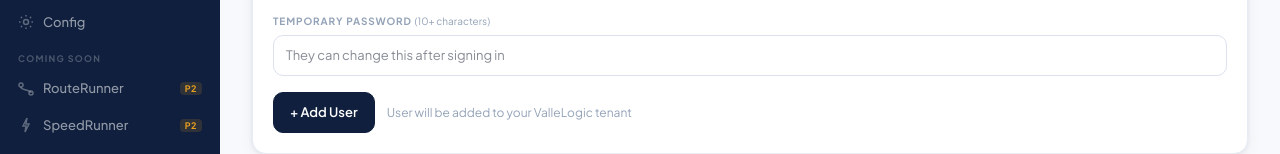
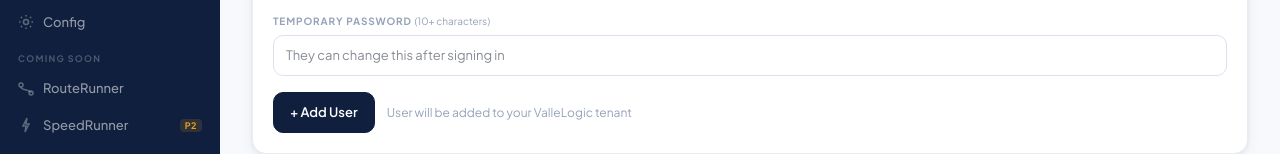
Before and after one commit to MDValleLogic/netrunner-dashboard, a Next.js app: page /settings/users in a window 1280 px wide. Shown: the part 286-440 px from the top of the page. Built offline with nearby package versions, Linux system fonts and the light colour scheme; no server answers; the database is empty; sample sign-in values are in the browser's storage.

Commit message:
feat: enable RouteRunner in sidebar

```diff
--- a/components/DashboardShell.tsx
+++ b/components/DashboardShell.tsx
@@ -26,7 +26,7 @@ const NAV = [
     { href: "/webrunner/config",  label: "Config",        icon: "settings" },
   ]},
   { section: "Coming Soon", links: [
-    { href: "/routerunner",   label: "RouteRunner",   icon: "route",    phase: "P2", disabled: true },
+    { href: "/routerunner",   label: "RouteRunner",   icon: "route",    phase: "P2", disabled: false },
     { href: "/speedrunner",   label: "SpeedRunner",   icon: "zap",      phase: "P2", disabled: true },
     { href: "/stormrunner",   label: "StormRunner",   icon: "storm",    phase: "P3", disabled: true },
     { href: "/commandrunner", label: "CommandRunner", icon: "terminal", phase: "P3", disabled: true },
```
